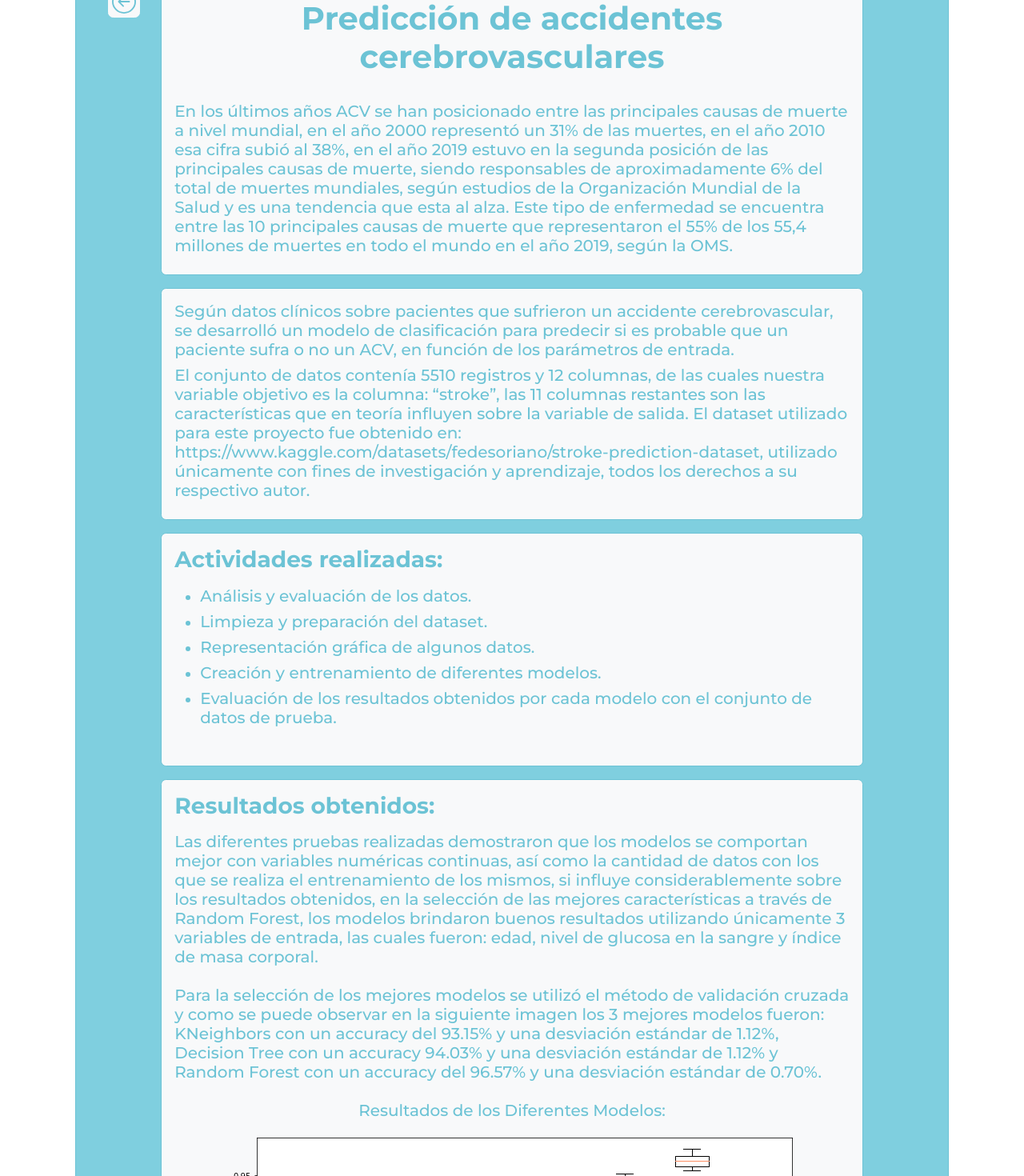
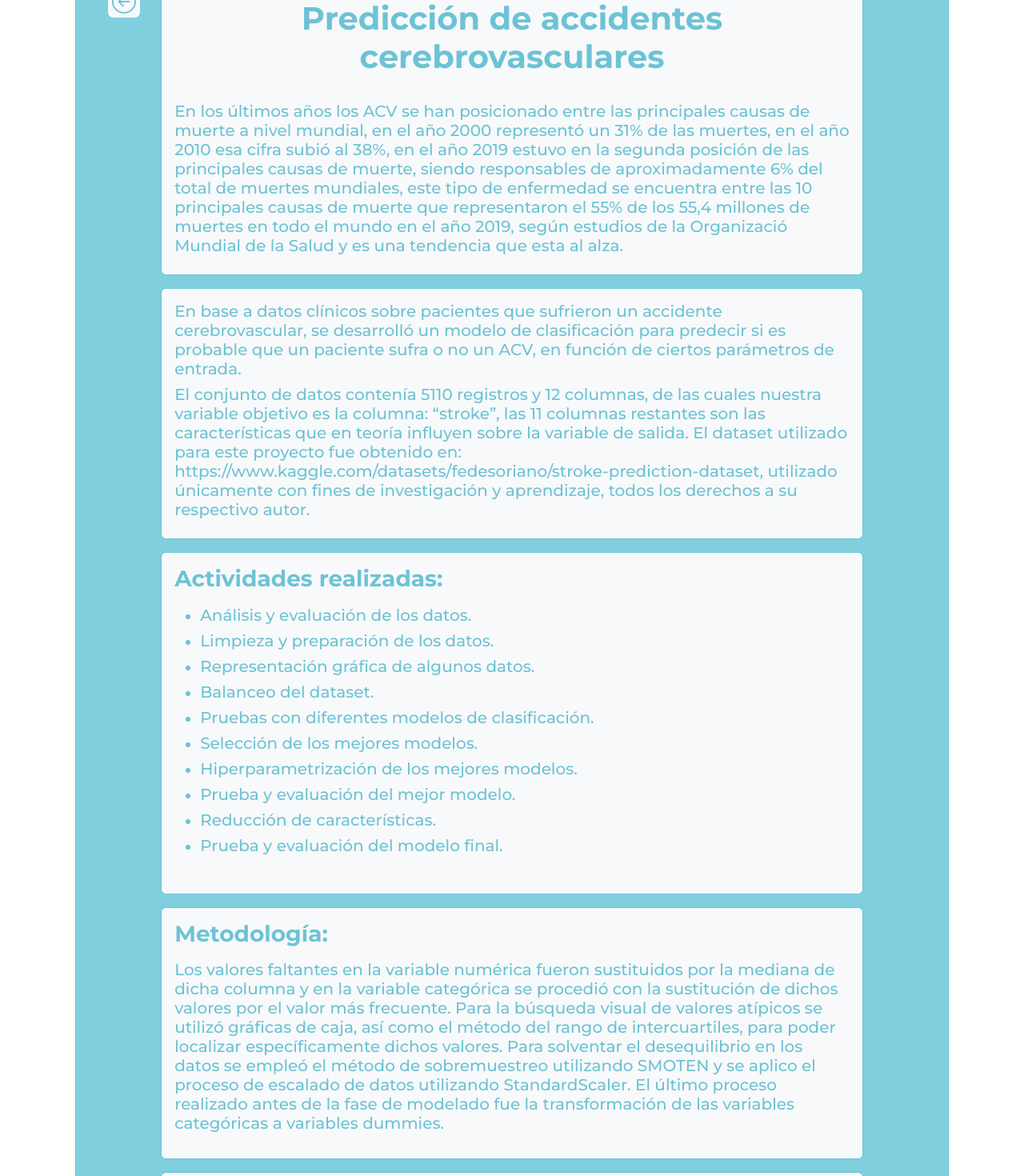
Before and after one commit to Lizzy-Mejia/My_Portafolio, a Next.js app: page /project4 in a window 1280 px wide. Shown: the part 260-1730 px from the top of the page at 80% size. Built offline with nearby package versions, Linux system fonts and the light colour scheme.

Commit message:
Update My Portafolio

```diff
--- a/pages/project4.js
+++ b/pages/project4.js
@@ -16,11 +16,11 @@ const Project4 = () => (
                                             <strong>Predicción de accidentes cerebrovasculares</strong>
                                         </h1>
                                         <h5>
-                                            En los últimos años ACV se han posicionado entre las principales causas de muerte a nivel mundial, en el año 2000 representó
+                                            En los últimos años los ACV se han posicionado entre las principales causas de muerte a nivel mundial, en el año 2000 representó
                                             un 31% de las muertes, en el año 2010 esa cifra subió al 38%, en el año 2019 estuvo en la segunda posición de las principales
-                                            causas de muerte, siendo responsables de aproximadamente 6% del total de muertes mundiales, según estudios de la Organización
-                                            Mundial de la Salud y es una tendencia que esta al alza. Este tipo de enfermedad se encuentra entre las 10 principales causas de
-                                            muerte que representaron el 55% de los 55,4 millones de muertes en todo el mundo en el año 2019, según la OMS.
+                                            causas de muerte, siendo responsables de aproximadamente 6% del total de muertes mundiales, este tipo de enfermedad se encuentra entre
+                                            las 10 principales causas de muerte que representaron el 55% de los 55,4 millones de muertes en todo el mundo en el año 2019, según
+                                            estudios de la Organizació Mundial de la Salud y es una tendencia que esta al alza.
                                         </h5>
                                     </div>
                                 </div>
@@ -29,10 +29,10 @@ const Project4 = () => (
                             <div className="col-md-10">
                                 <div className="card bg-light border-info mb-3">
                                     <div className="card-body text-info">
-                                        <h5>Según datos clínicos sobre pacientes que sufrieron un accidente cerebrovascular, se desarrolló un modelo de clasificación para predecir
-                                            si es probable que un paciente sufra o no un ACV, en función de los parámetros de entrada.
+                                        <h5>En base a datos clínicos sobre pacientes que sufrieron un accidente cerebrovascular, se desarrolló un modelo de clasificación para predecir
+                                            si es probable que un paciente sufra o no un ACV, en función de ciertos parámetros de entrada.
                                         </h5>
-                                        <h5>El conjunto de datos contenía 5510 registros y 12 columnas, de las cuales nuestra variable objetivo es la columna: “stroke”, las 11 columnas
+                                        <h5>El conjunto de datos contenía 5110 registros y 12 columnas, de las cuales nuestra variable objetivo es la columna: “stroke”, las 11 columnas
                                             restantes son las características que en teoría influyen sobre la variable de salida. El dataset utilizado para este proyecto fue obtenido en:
                                             https://www.kaggle.com/datasets/fedesoriano/stroke-prediction-dataset, utilizado únicamente con fines de investigación y aprendizaje,
                                             todos los derechos a su respectivo autor.
@@ -52,18 +52,50 @@ const Project4 = () => (
                                                 <h5>Análisis y evaluación de los datos.</h5>
                                             </li>
                                             <li>
-                                                <h5>Limpieza y preparación del dataset.</h5>
+                                                <h5>Limpieza y preparación de los datos.</h5>
                                             </li>
                                             <li>
                                                 <h5>Representación gráfica de algunos datos.</h5>
                                             </li>
                                             <li>
-                                                <h5>Creación y entrenamiento de diferentes modelos.</h5>
+                                                <h5>Balanceo del dataset.</h5>
                                             </li>
                                             <li>
-                                                <h5>Evaluación de los resultados obtenidos por cada modelo con el conjunto de datos de prueba.</h5>
+                                                <h5>Pruebas con diferentes modelos de clasificación.</h5>
+                                            </li>
+                                            <li>
+                                                <h5>Selección de los mejores modelos.</h5>
+                                            </li>
+                                            <li>
+                                                <h5>Hiperparametrización de los mejores modelos.</h5>
+                                            </li>
+                                            <li>
+                                                <h5>Prueba y evaluación del mejor modelo.</h5>
+                                            </li>
+                                            <li>
+                                                <h5>Reducción de características.</h5>
+                                            </li>
+                                            <li>
+                                                <h5>Prueba y evaluación del modelo final.</h5>
                                             </li>
                                         </ul>
+                                    </div>
+                                </div>
+                            </div>
+
+                            <div className="col-md-10">
+                                <div className="card bg-light border-info mb-3">
+                                    <div className="card-body text-info">
+                                        <h3 className="card-title">
+                                            <strong>Metodología:</strong>
+                                        </h3>
+                                        <h5 className="py-2">
+                                        Los valores faltantes en la variable numérica fueron sustituidos por la mediana de dicha columna y en la variable categórica se procedió con
+                                        la sustitución de dichos valores por el valor más frecuente. Para la búsqueda visual de valores atípicos se utilizó gráficas de caja, así como
+                                        el método del rango de intercuartiles, para poder localizar específicamente dichos valores. Para solventar el desequilibrio en los datos se empleó
+                                        el método de sobremuestreo utilizando SMOTEN y se aplico el proceso de escalado de datos utilizando StandardScaler. El último proceso realizado
+                                        antes de la fase de modelado fue la transformación de las variables categóricas a variables dummies.
+                                        </h5>
                                     </div>
                                 </div>
                             </div>
```
